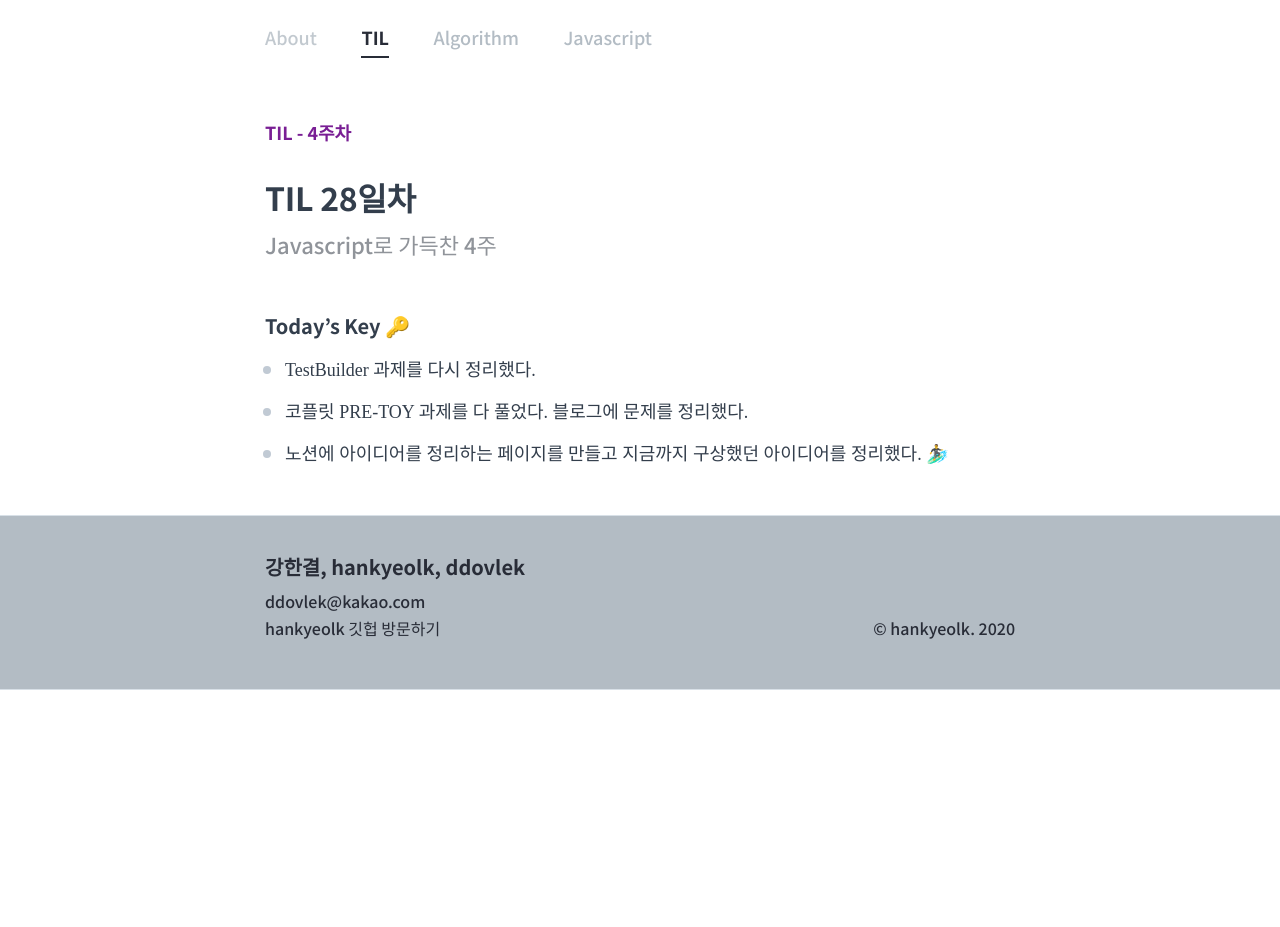
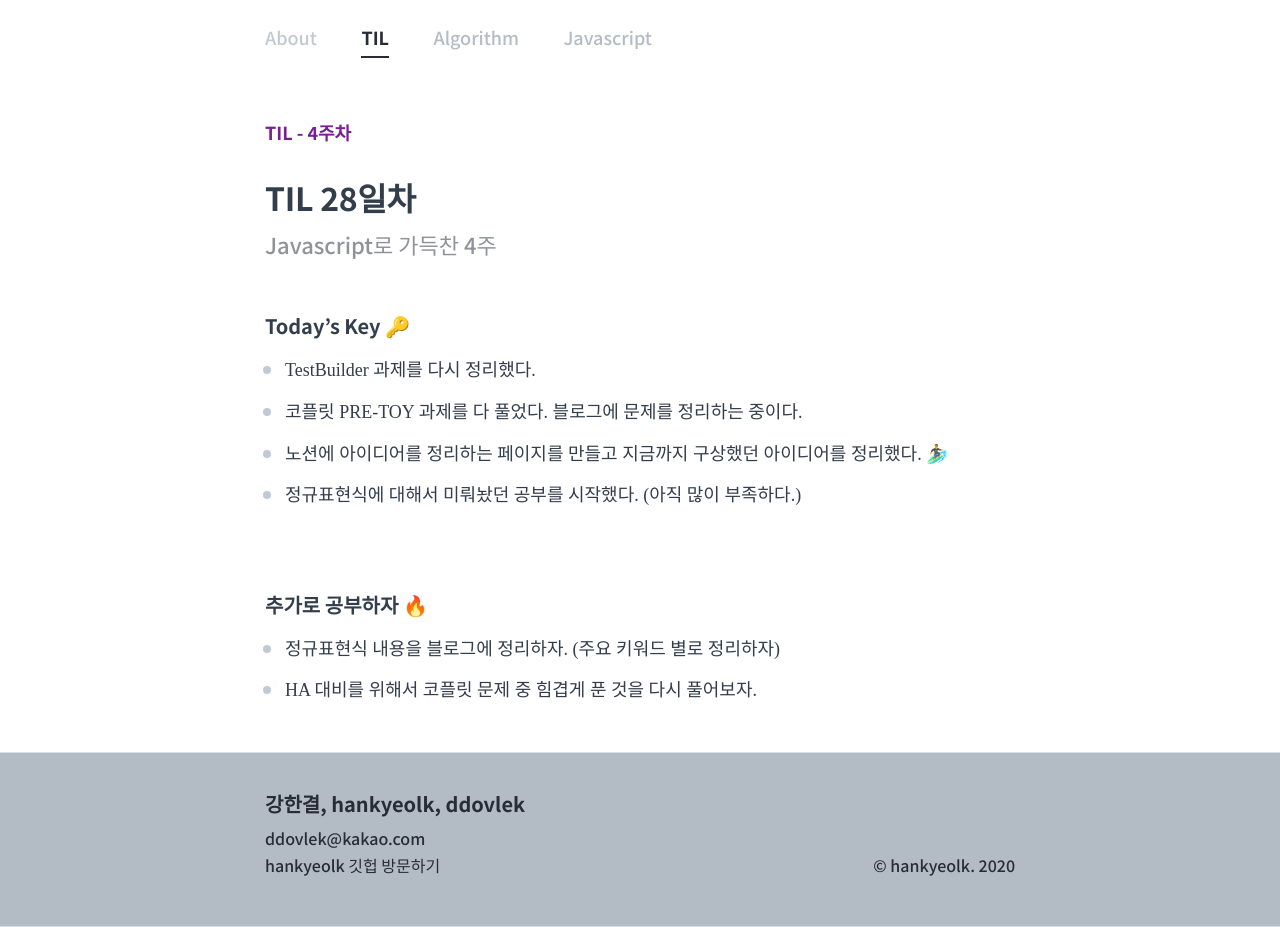
Before and after one commit to hankyeolk/hankyeolk.github.io, a Jekyll site: the page built from TIL/28_2020.07.12.md, in a window 1280 px wide. Built offline with Jekyll 4.4.1, drawn with Linux system fonts in a browser that asks for light colours; some web fonts are replaced; before the commit the page ends 900 px from its top, so only the background shows below that.

Commit message:
til 28 update

```diff
--- a/TIL/28_2020.07.12.md
+++ b/TIL/28_2020.07.12.md
@@ -15,5 +15,13 @@
 ### Today's Key 🔑
 
 - TestBuilder 과제를 다시 정리했다.
-- 코플릿 PRE-TOY 과제를 다 풀었다. 블로그에 문제를 정리했다.
+- 코플릿 PRE-TOY 과제를 다 풀었다. 블로그에 문제를 정리하는 중이다.
 - 노션에 아이디어를 정리하는 페이지를 만들고 지금까지 구상했던 아이디어를 정리했다. 🏄‍♂️
+- 정규표현식에 대해서 미뤄놨던 공부를 시작했다. (아직 많이 부족하다.)
+
+<br>
+
+### 추가로 공부하자 🔥
+
+- 정규표현식 내용을 블로그에 정리하자. (주요 키워드 별로 정리하자)
+- HA 대비를 위해서 코플릿 문제 중 힘겹게 푼 것을 다시 풀어보자.
```
